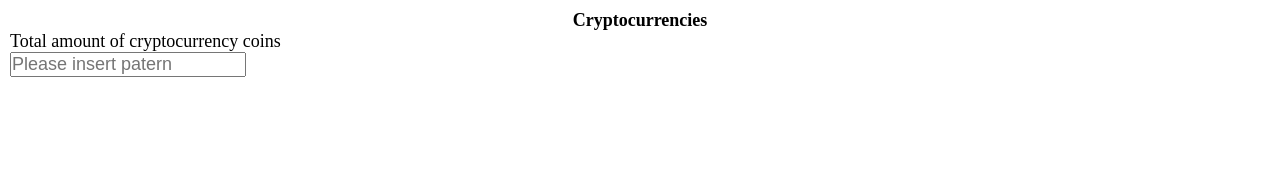
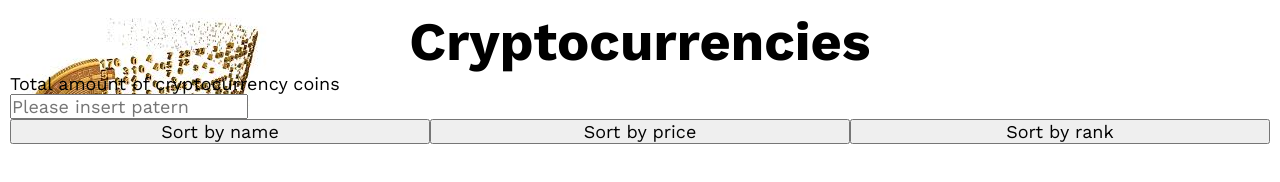
Before and after one commit to Ditiite/Bitcoin-Integrify, a plain HTML site: page index.html in a window 1280 px wide. Drawn offline with nearby package versions, Linux system fonts and the light colour scheme; no server answers.

Commit message:
Filter coins

```diff
--- a/css/styles.css
+++ b/css/styles.css
@@ -2,17 +2,24 @@
     margin: 0;
     padding: 0;
     font-size: 18px;
+    font-family: var(--font);
 }
 
+:root {
+    --font: 'Work Sans', sans-serif;
+}
 .container {
     display: grid;
     grid-template-columns: repeat(auto-fit, minmax(250px, 1fr));
     margin: 10px;
+    background-image: url('../images/download.jpeg');
+    background-repeat: no-repeat;
 }
 
 h1 {
     grid-column: 1/-1;
     justify-self: center;
+    font-size: 3em;
 }
 
 .total-amount {
@@ -29,3 +36,16 @@ h1 {
     grid-template-columns: repeat(auto-fit, minmax(250px, 1fr));
     grid-gap: 20px;
 }
+
+
+/*
+===========================
+SORTING BUTTONS
+==========================
+*/
+.sorting-btns {
+    grid-column: 1 / -1;
+    display: grid;
+    grid-template-columns: repeat(3, 1fr);
+
+}
--- a/index.html
+++ b/index.html
@@ -12,7 +12,7 @@
     <link rel="stylesheet" href="https://use.fontawesome.com/releases/v5.0.13/css/all.css" integrity="sha384-DNOHZ68U8hZfKXOrtjWvjxusGo9WQnrNx2sqG0tfsghAvtVlRW3tvkXWZh58N9jp"
         crossorigin="anonymous">
     <!-- font -->
-
+    <link href="https://fonts.googleapis.com/css?family=Work+Sans:400,500,700" rel="stylesheet">
 </head>
 
     <body>
@@ -22,7 +22,11 @@
             <div class="search-bar">
                 <input name="search" placeholder="Please insert patern" />
             </div>
-
+            <div class="sorting-btns">
+                <button class="sort-btn-name">Sort by name</button>
+                <button class="sort-btn-price">Sort by price</button>
+                <button class="sort-btn-rank">Sort by rank</button>
+            </div>
             <section class="details">
 
             </section>
--- a/js/indexNew.js
+++ b/js/indexNew.js
@@ -2,24 +2,46 @@
 //Filter coins by input from search bar
 const filterCoins = function (obj) {
     const input = document.querySelector("input[name=search]");
+    const filterName = document.querySelectorAll(".details .coin");
 
-    const filterName = document.querySelectorAll(".details .coin");
     input.addEventListener('input', function() {
         const filterBy = input.value.toLowerCase();
 
         filterName.forEach(function (item) {
 
             const name = item.querySelector('.name').innerText.toLowerCase();
+            console.log('name1',name);
             if(name.includes(filterBy)) {
                 item.style.display = 'block';
             } else {
                 item.style.display = 'none';
             }
-        })
-    })
+        });
+    });
 };
 
-const sortByName = function (obj) {}
+// const sortByName = function (obj) {
+//     const coins = document.querySelector('.coin');
+//     coins.innerHTML = '';
+
+//     const sortNameBtn = document.querySelector('.sort-btn-name');
+//     const filterName = document.querySelectorAll(".details .coin");
+//     let sortedNames;
+
+//     sortNameBtn.addEventListener('click', function() {
+//         const sortNameArray = [];
+//         obj.forEach(function (coin, i) {
+//             const name = coin.name;
+//             sortNameArray.push(name);
+//         });
+
+//     sortedNames = sortNameArray.sort();
+//     filterName.innerHTML = sortedNames;
+//     console.log(sortedNames);
+//     });
+
+// }
+
 const sortByPrice = function (obj) {}
 const sortByRank = function (obj) {}
 
@@ -30,7 +52,7 @@ const cryptoUI = function (obj) {
     obj.forEach(function (coin, i) {
         let coinDiv = document.createElement("div");
         coinDiv.className = "coin"
-        let coinName = document.createElement("h1");
+        let coinName = document.createElement("h2");
         coinName.className = "name";
         let coinPrice = document.createElement("p");
         let coinRank = document.createElement("p");
@@ -77,12 +99,21 @@ const cryptoUI = function (obj) {
 
 }
 
+//Counting total amount of cryptocurrency coins
+function printAmountOfCoins(obj) {
+    const totalNum = document.querySelector('.total-num');
+    totalNum.innerHTML = obj.length;
+}
+
+
 fetch("https://api.coinmarketcap.com/v1/ticker/?limit=50")
     .then(function (response) {
         return response.json();
     })
     .then(function (myJson) {
 
-        cryptoUI(myJson)
+        cryptoUI(myJson);
         filterCoins(myJson);
+        printAmountOfCoins(myJson);
+        sortByName(myJson);
     });
```
Also changed, not shown: images/download.jpeg (added), 1 other file.
